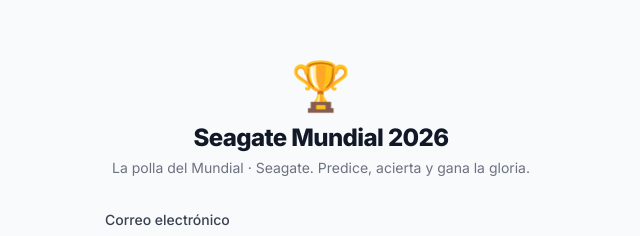
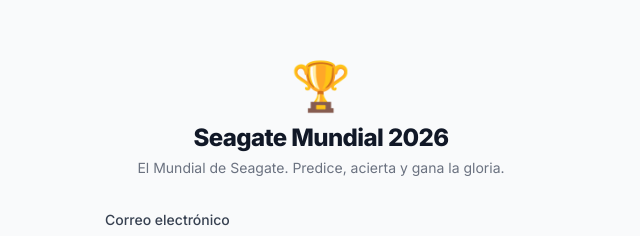
Before and after one commit to seagatecldev/polla-mundial-2026, a Next.js app: page /login in a window 1280 px wide. Shown: the part 134-370 px from the top of the page, without its empty margins (319-959 px from the left). Built offline with nearby package versions, Linux system fonts and the light colour scheme.

Commit message:
Rebrand completo: Polla Mundial -> Seagate Mundial 2026

```diff
--- a/package.json
+++ b/package.json
@@ -1,5 +1,5 @@
 {
-  "name": "polla-mundial-2026",
+  "name": "seagate-mundial-2026",
   "version": "1.0.0",
   "private": true,
   "scripts": {
--- a/src/app/(auth)/layout.tsx
+++ b/src/app/(auth)/layout.tsx
@@ -5,7 +5,7 @@
         <div className="text-5xl">🏆</div>
         <h1 className="mt-3 text-2xl font-extrabold tracking-tight">Seagate Mundial 2026</h1>
         <p className="mt-1 text-sm text-gray-500 dark:text-gray-400">
-          La polla del Mundial · Seagate. Predice, acierta y gana la gloria.
+          El Mundial de Seagate. Predice, acierta y gana la gloria.
         </p>
       </div>
       {children}
--- a/src/app/layout.tsx
+++ b/src/app/layout.tsx
@@ -7,7 +7,7 @@
 export const metadata: Metadata = {
   title: "Seagate Mundial 2026",
   description:
-    "La polla del Mundial FIFA 2026 de Seagate: predice los marcadores, gana puntos y compite en el ranking.",
+    "El torneo de predicciones del Mundial FIFA 2026 de Seagate: predice los marcadores, gana puntos y compite en el ranking.",
   applicationName: "Seagate Mundial 2026",
   manifest: undefined,
 };
--- a/src/lib/types.ts
+++ b/src/lib/types.ts
@@ -1,4 +1,4 @@
-// Tipos del dominio — Polla Mundial 2026
+// Tipos del dominio — Seagate Mundial 2026
 
 export type Phase =
   | "group"
```
Also changed, not shown: 1 other file (tests, documents, lock files or other folders).
